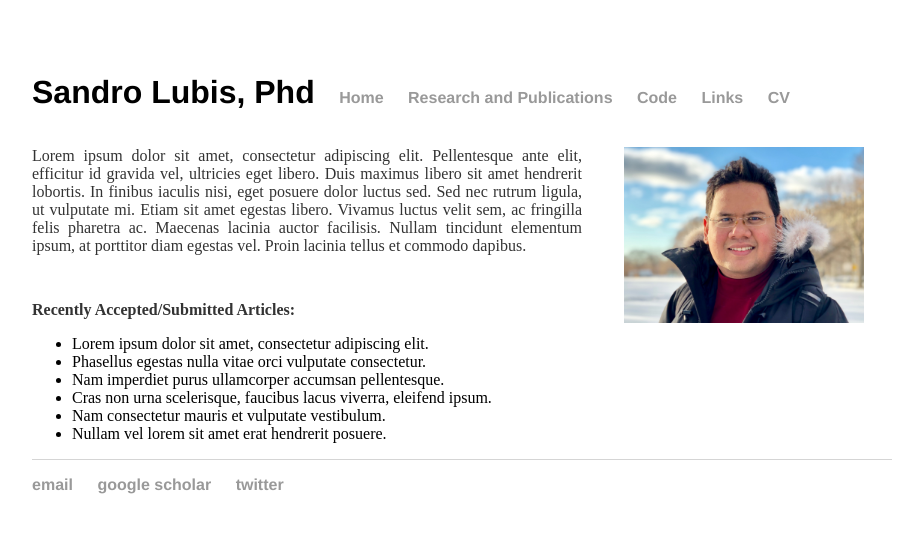
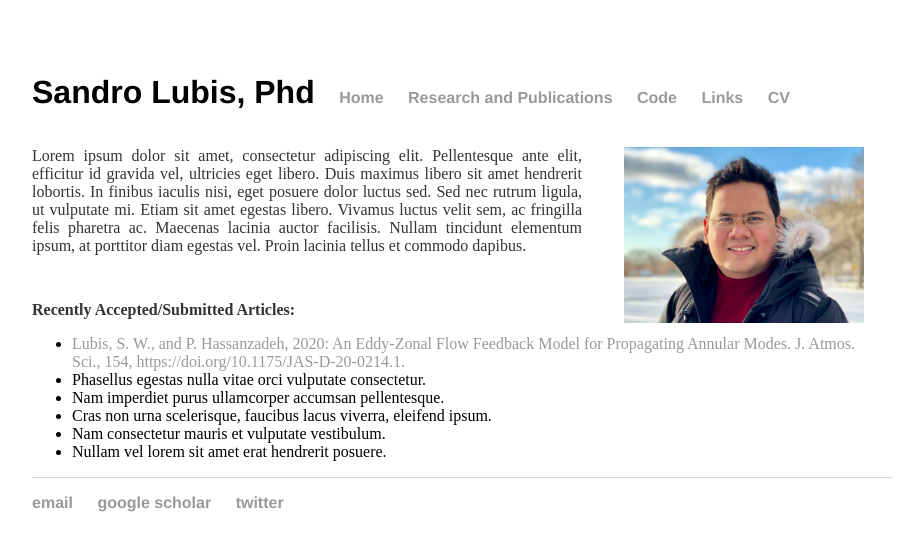
Before and after one commit to sandrolubis/sandrolubis.github.io, a Jekyll site: the page built from research/index.html, in a window 1280 px wide. Shown: the top 551 px of the page, without its empty margins (276-1199 px from the left). Built offline with Jekyll 4.4.1, drawn with Linux system fonts in a browser that asks for light colours.

Commit message:
Update index.html

```diff
--- a/research/index.html
+++ b/research/index.html
@@ -34,7 +34,7 @@ div.relative {
 
 	<p class="ex", style="padding-top:30px"><font size=3><b>Recently Accepted/Submitted Articles:</b></p>
 		<ul class="ex">
-			<li>Lorem ipsum dolor sit amet, consectetur adipiscing elit.</li>
+			<li><a href="https://www.google.com/url?q=https%3A%2F%2Fdoi.org%2F10.1175%2FJAS-D-20-0214.1&sa=D&sntz=1&usg=AFQjCNF0uFkIhTWAUovJymG1qYDrybrfYg">Lubis, S. W., and P. Hassanzadeh, 2020: An Eddy-Zonal Flow Feedback Model for Propagating Annular Modes. J. Atmos. Sci., 154, https://doi.org/10.1175/JAS-D-20-0214.1.</a></li>
 			<li>Phasellus egestas nulla vitae orci vulputate consectetur.</li>
 			<li>Nam imperdiet purus ullamcorper accumsan pellentesque.</li>
 			<li>Cras non urna scelerisque, faucibus lacus viverra, eleifend ipsum.</li>
```
